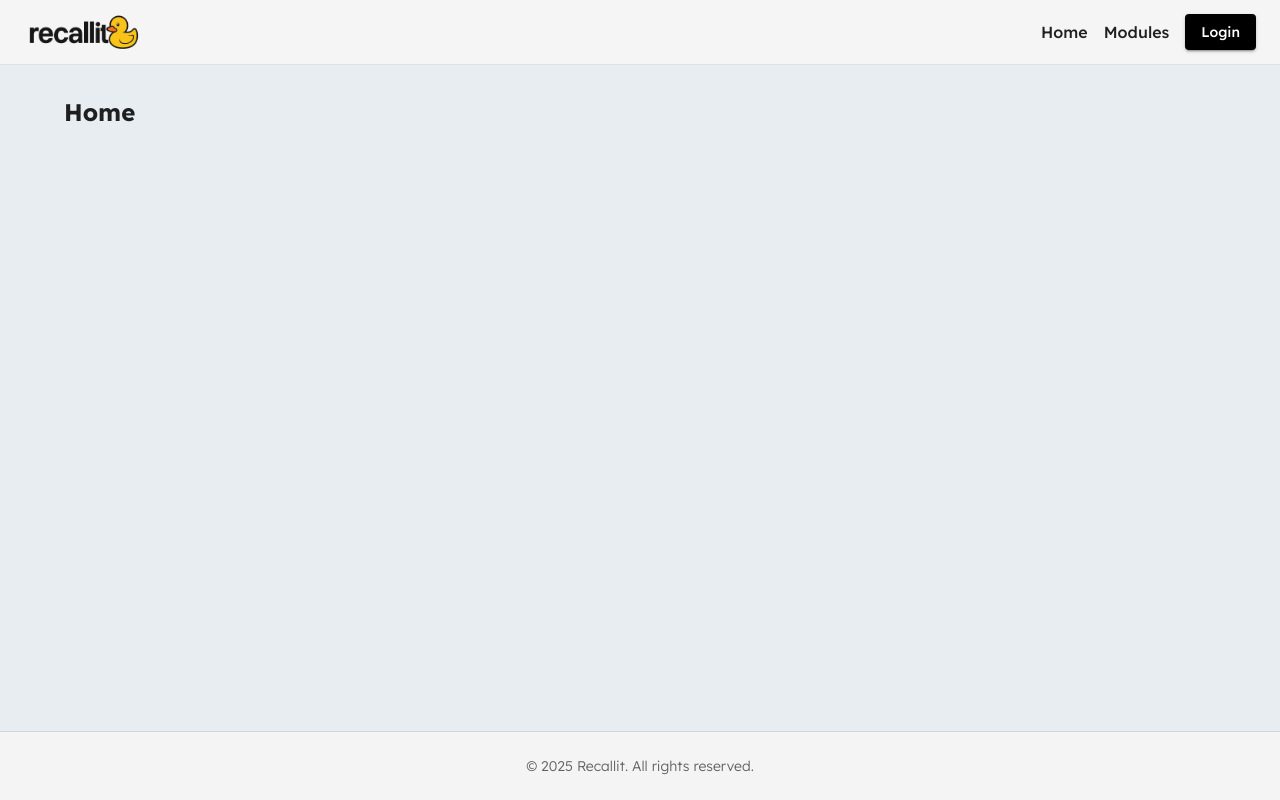
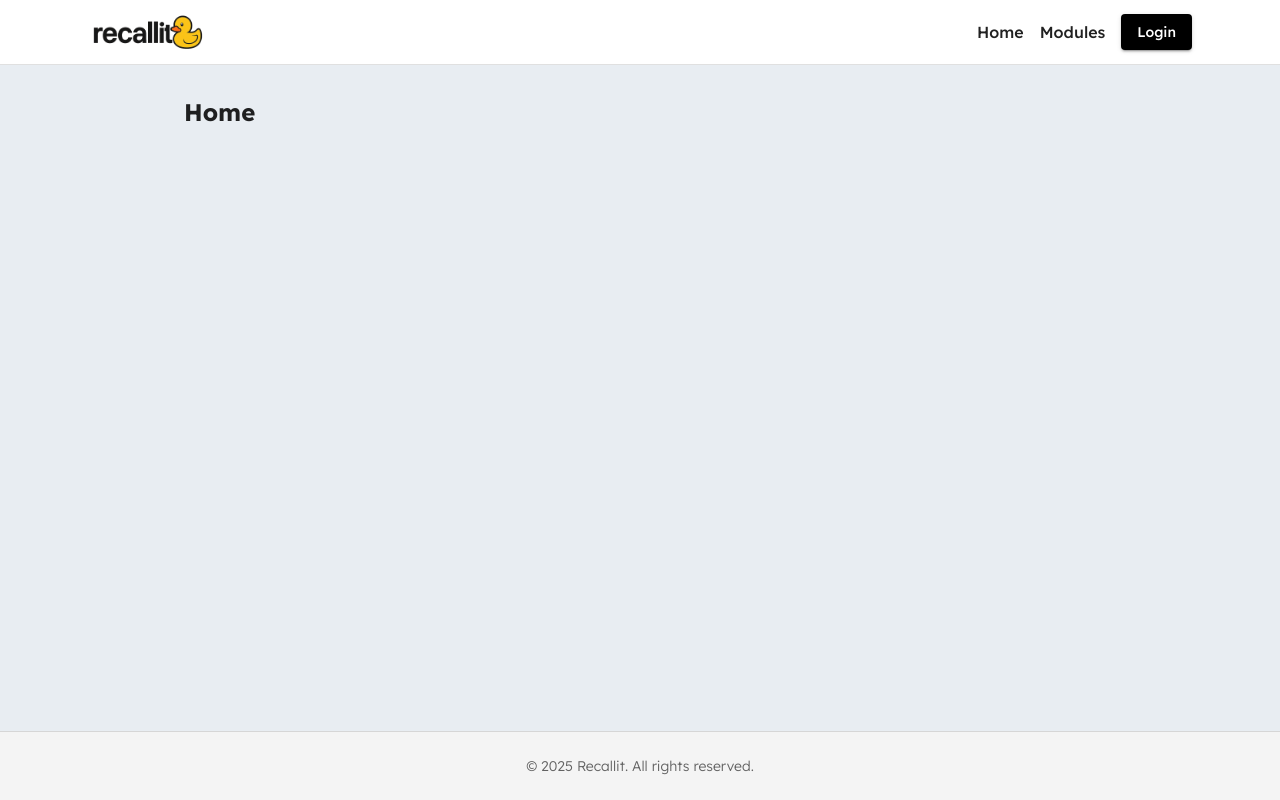
Before and after one commit to Sorryiam1ate/recallit, a Next.js app in the folder frontend/: page / in a window 1280 px wide. Built offline with nearby package versions, Linux system fonts and the light colour scheme.

Commit message:
feat: set container

```diff
--- a/frontend/src/app/ClientLayout.tsx
+++ b/frontend/src/app/ClientLayout.tsx
@@ -31,6 +31,13 @@ const theme = createTheme({
         },
       },
     },
+    MuiContainer: {
+      styleOverrides: {
+        maxWidthLg: {
+          maxWidth: '960px !important',
+        },
+      },
+    },
   },
 });
 
@@ -49,7 +56,15 @@ export default function ClientLayout({ children }: { children: React.ReactNode }
       >
         <Header />
         <Toolbar />
-        <Container component="main" sx={{ flexGrow: 1, py: 4 }} maxWidth="lg">
+        <Container
+          component="main"
+          sx={{
+            flexGrow: 1,
+            py: 4,
+            maxWidth: '960px !important',
+          }}
+          maxWidth="lg"
+        >
           {children}
         </Container>
         <Footer />
--- a/frontend/src/components/Footer.tsx
+++ b/frontend/src/components/Footer.tsx
@@ -14,7 +14,7 @@ export default function Footer() {
         borderColor: 'divider',
       }}
     >
-      <Container maxWidth="lg">
+      <Container maxWidth={false} sx={{ maxWidth: '1200px', px: { xs: 2, sm: 3 } }}>
         <Typography variant="body2" color="text.secondary" align="center" sx={{ fontWeight: 300 }}>
           © {new Date().getFullYear()} Recallit. All rights reserved.
         </Typography>
--- a/frontend/src/components/Header.tsx
+++ b/frontend/src/components/Header.tsx
@@ -1,6 +1,6 @@
 'use client';
 
-import { AppBar, Toolbar, Button, Box, Typography } from '@mui/material';
+import { AppBar, Toolbar, Button, Box, Typography, Container } from '@mui/material';
 import Link from 'next/link';
 import Image from 'next/image';
 
@@ -10,9 +10,10 @@ export default function Header() {
       position="fixed"
       color="default"
       elevation={0}
-      sx={{ borderBottom: '1px solid #e0e0e0' }}
+      sx={{ borderBottom: '1px solid #e0e0e0', backgroundColor: 'white' }}
     >
-      <Toolbar sx={{ justifyContent: 'space-between' }}>
+      <Container maxWidth={false} sx={{ maxWidth: '1200px' }}>
+        <Toolbar sx={{ justifyContent: 'space-between', px: 0 }}>
           <Link href="/" passHref style={{ textDecoration: 'none', color: 'inherit' }}>
             <Box sx={{ display: 'flex', alignItems: 'center', cursor: 'pointer' }}>
               <Image src="/logo.png" alt="Logo" width={120} height={40} priority />
@@ -33,6 +34,7 @@ export default function Header() {
             </Button>
           </Box>
         </Toolbar>
+      </Container>
     </AppBar>
   );
 }
```
Lines whose indentation alone changed are shown as unchanged.
